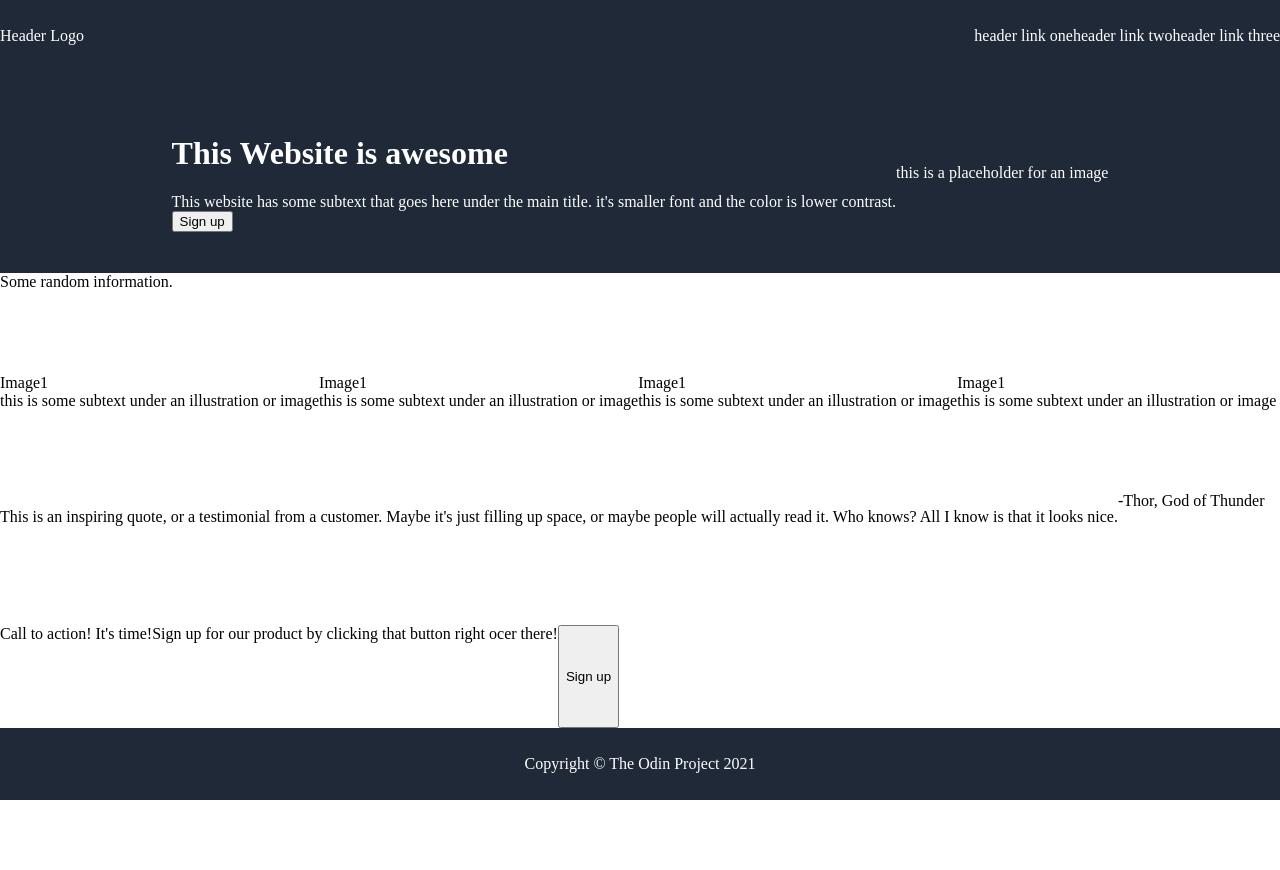
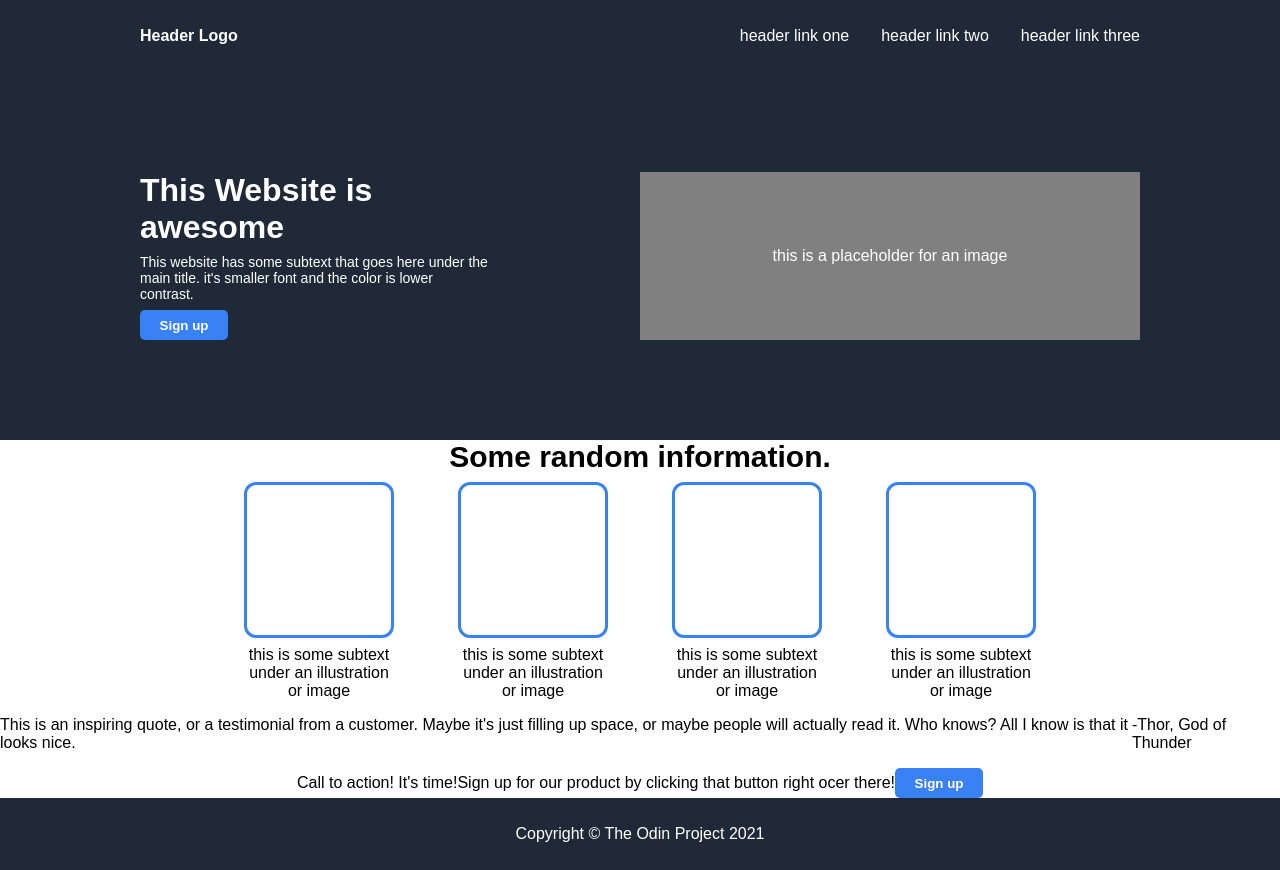
Before and after one commit to AaronRadcliffe/odin-landingpage, a plain HTML site: page index.html in a window 1280 px wide. Before the commit the page ends 800 px from the top, so only its background shows below. Drawn offline with Linux system fonts and the light colour scheme.

Commit message:
Add styling for header, footer, intro, info, images

```diff
--- a/css/styles.css
+++ b/css/styles.css
@@ -1,8 +1,12 @@
 body {
-    /* background-color: #1f2937; */
+    font-family: sans-serif;
     display: flex;
     flex-direction: column;
     min-height: 100vh;
+}
+
+body,
+.heading {
     margin: 0;
 }
 
@@ -11,21 +15,96 @@ ul {
     display: flex;
     padding: 0;
     margin-left: auto;
+    gap: 32px;
+
+}
+
+button {
+    background-color: #3882f6;
+    color: white;
+    border-radius: 5px;
+    font-weight: 600;
+    width: 88px;
+    height: 30px;
+    border: none;
+    cursor: pointer;
+}
+
+.logo,
+.information {
+    font-weight: 900;
+}
+
+.bg-blue {
+    background-color: #1f2937;
+    color: white;
+    display: flex;
+    align-items: center;
+    justify-content: center;
+}
+
+.header,
+.footer {
+    height: 72px;
+    justify-content: center;
+}
+
+.introLeft {
+    width: 350px;
+    display: flex;
+    flex-direction: column;
+    gap: 8px;
+}
+
+.introText {
+    font-size: 14px;
+}
+
+.introduction {
+    margin: 100px 0;
+    flex-wrap: wrap;
+}
+
+.placeholder {
+    background-color: gray;
+    width: 500px;
+    height: 168px;
+    margin: 0 0 0 auto;
+    align-items: center;
+    display: flex;
+    justify-content: center;
 }
 
 .header,
 .footer,
 .introduction {
-    background-color: #1f2937;
-    color: white;
-    height: 72px;
     display: flex;
     align-items: center;
-    justify-content: center;
+    flex: 1;
+    max-width: 1000px;
 }
 
 .content {
-    /* background-color: white; */
     display: flex;
     flex: 1;
+    justify-content: center;
+    align-items: center;
 }
+
+.information {
+    font-size: 30px;
+    max-height: 100px;
+}
+
+.infobox {
+    width: 150px;
+    margin: 0 32px;
+    text-align: center;
+}
+
+.image {
+    border: 3px solid #3882f6;
+    border-radius: 12px;
+    height: 150px;
+    margin: 8px 0;
+}
--- a/index.html
+++ b/index.html
@@ -7,6 +7,7 @@
     </head>
 
     <body>
+        <div class="bg-blue">
             <div class="header">
                 <div class="logo">Header Logo</div>
                 <ul>
@@ -15,7 +16,9 @@
                     <li>header link three</li>
                 </ul>
             </div>
+        </div>
 
+        <div class="bg-blue">
             <div class="introduction content">
                 <div class="introLeft">
                     <h1 class="heading">This Website is awesome</h1>
@@ -25,22 +28,23 @@
                 </div>
                 <div class="placeholder">this is a placeholder for an image</div>
             </div>
+        </div>
         <div class="information content">Some random information.</div>
         <div class="images content">
             <div class="infobox">
-                <div class="image">Image1</div>
+                <div class="image"></div>
                 <div class="text">this is some subtext under an illustration or image</div>
             </div>
             <div class="infobox">
-                <div class="image">Image1</div>
+                <div class="image"></div>
                 <div class="text">this is some subtext under an illustration or image</div>
             </div>
             <div class="infobox">
-                <div class="image">Image1</div>
+                <div class="image"></div>
                 <div class="text">this is some subtext under an illustration or image</div>
             </div>
             <div class="infobox">
-                <div class="image">Image1</div>
+                <div class="image"></div>
                 <div class="text">this is some subtext under an illustration or image</div>
             </div>
         </div>
@@ -54,6 +58,8 @@
             <button>Sign up</button>
         </div>
 
+        <div class="bg-blue">
             <div class="footer">Copyright &copy The Odin Project 2021</div>
+        </div>
     </body>
 </html>
```
Lines whose indentation alone changed are shown as unchanged.
